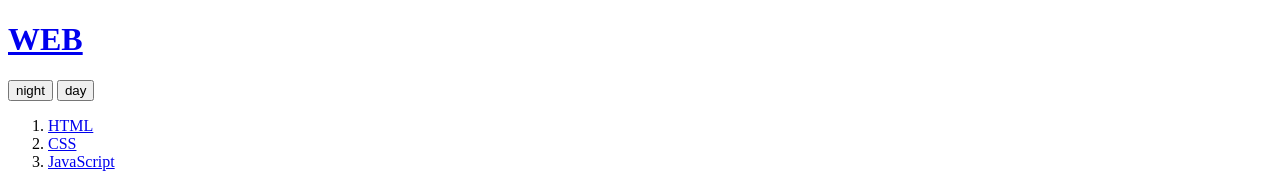
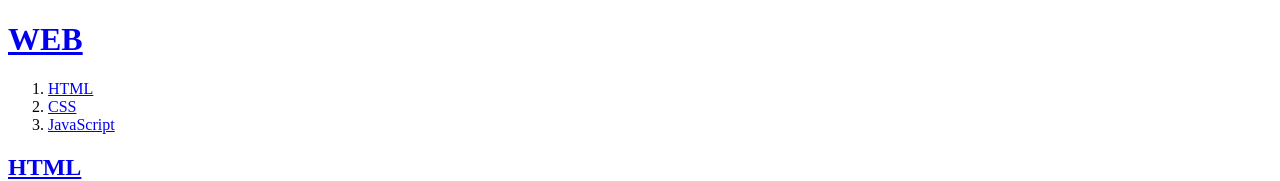
Before and after one commit to stgim875/HTML, a plain HTML site: page 1.html in a window 1280 px wide. Shown: the top 181 px of the page. Drawn offline with Linux system fonts and the light colour scheme; a script that the page names is missing.

Commit message:
night 및 day 버튼 코드 삭제

```diff
--- a/1.html
+++ b/1.html
@@ -4,7 +4,7 @@
         <title>WEB1 - html</title>
         <meta charset="utf-8">
 
-        <!--구글 방문자 분석기 코드-->
+        <!--구글 방문자 분석기 코드 (오픈소스)-->
             <!-- Global site tag (gtag.js) - Google Analytics -->
             <script async src="https://www.googletagmanager.com/gtag/js?id=UA-181058951-1"></script>
             <script>
@@ -20,16 +20,6 @@
 
     <body>
         <h1><a href="index.html">WEB</a></h1>
-        <input type="button" value="night" onclick="
-        document.querySelector('body').style.backgroundColor = 'black';
-        document.querySelector('body').style.color = 'white';
-        ">
-
-        <input type="button" value="day" onclick="
-        document.querySelector('body').style.backgroundColor = 'white';
-        document.querySelector('body').style.color = 'black';
-        ">
-
         <ol>
             <li><a href="1.html">HTML</a></li>
             <li><a href="2.html">CSS</a></li>
@@ -38,7 +28,7 @@
 
         <h2>HTML</h2>
 
-        <!--동영상 설치 코드-->
+        <!--동영상 설치 코드 (오픈소스)-->
             <p>
                 <iframe width="560" height="315" src="https://www.youtube.com/embed/7T7r_oSp0SE" frameborder="0"
                 allow="accelerometer; autoplay; clipboard-write; encrypted-media; gyroscope; picture-in-picture"
@@ -62,7 +52,7 @@
         <!--본문 내용 끝 -->
 
         <p>
-            <!-- 라이브리 시티 댓글 설치 코드 -->
+            <!-- 라이브리 시티 댓글 설치 코드(오픈소스) -->
                 <div id="lv-container" data-id="city" data-uid="MTAyMC81MTgxMS8yODI5Mg==">
                     <script type="text/javascript">
                         (function (d, s) {
@@ -82,7 +72,7 @@
             <!-- 시티 댓글 설치 코드 끝 -->
         </p>
 
-        <!-- 채팅 기능 코드 시작-->
+        <!-- 채팅 기능 코드 시작(오픈소스)-->
             <!--Start of Tawk.to Script-->
                 <script type="text/javascript">
                     var Tawk_API=Tawk_API||{}, Tawk_LoadStart=new Date();
```
